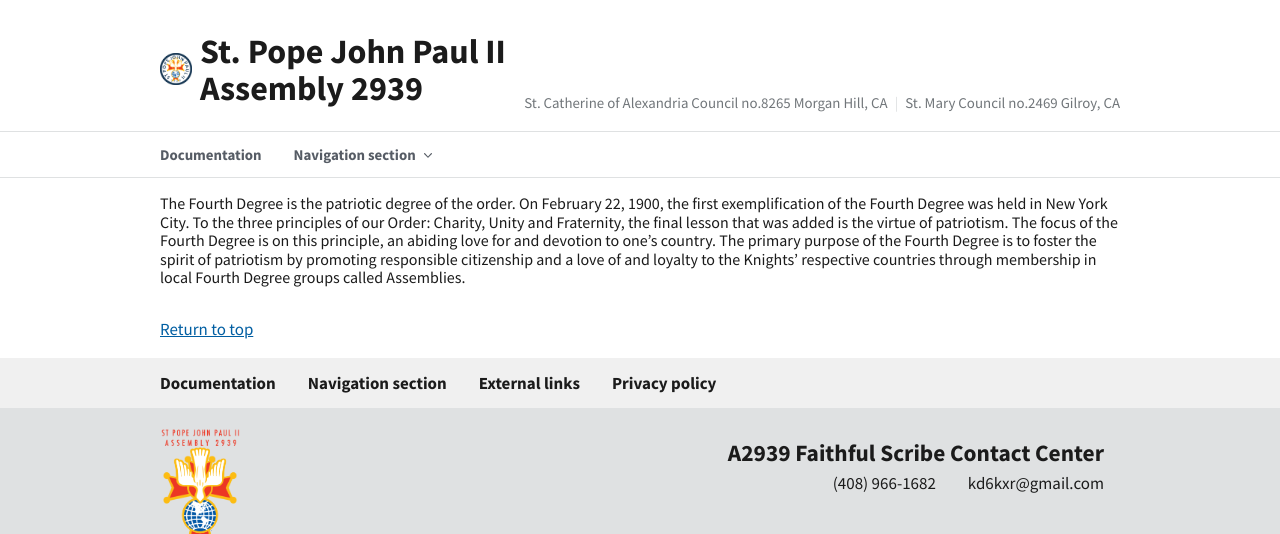
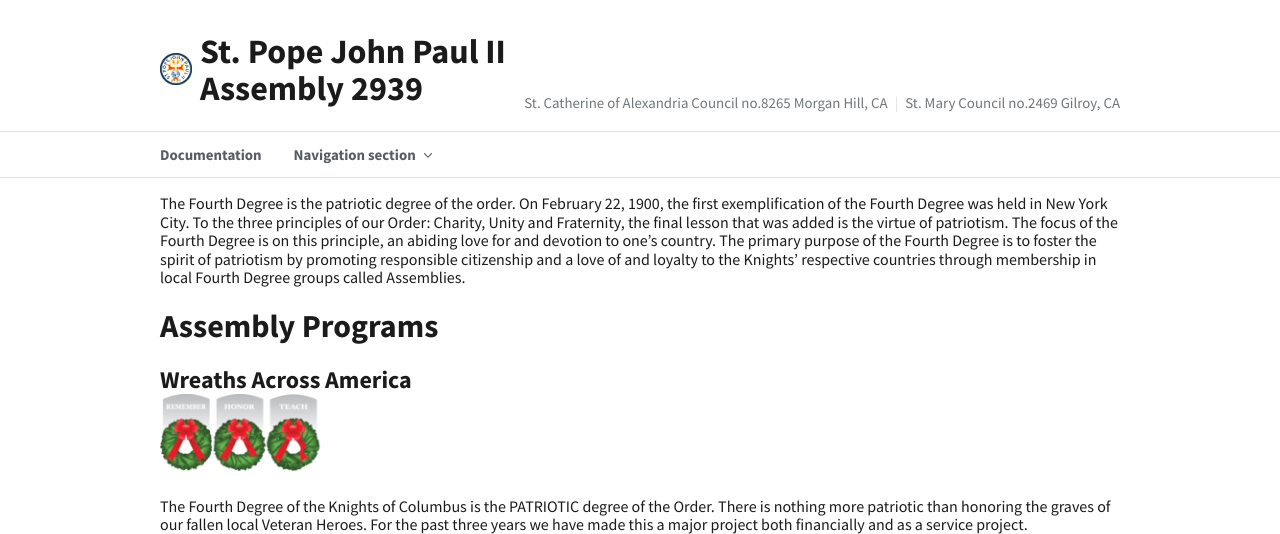
Before and after one commit to FNAV2939/A2939.github.io, a Jekyll site: the page built from index.md, in a window 1280 px wide. Shown: the top 534 px of the page. Built offline with Jekyll 4.4.1, drawn with Linux system fonts in a browser that asks for light colours; our own code applies the rules of GitHub Pages for plain Markdown files; some of the changed text lies outside the part shown; grey boxes are pictures that could not be loaded.

Commit message:
Update index.md

```diff
--- a/index.md
+++ b/index.md
@@ -1 +1,7 @@
 The Fourth Degree is the patriotic degree of the order. On February 22, 1900, the first exemplification of the Fourth Degree was held in New York City. To the three principles of our Order: Charity, Unity and Fraternity, the final lesson that was added is the virtue of patriotism. The focus of the Fourth Degree is on this principle, an abiding love for and devotion to one's country. The primary purpose of the Fourth Degree is to foster the spirit of patriotism by promoting responsible citizenship and a love of and loyalty to the Knights' respective countries through membership in local Fourth Degree groups called Assemblies.
+
+# Assembly Programs
+## Wreaths Across America ![Wreaths Across America](assets/img/waa.png)
+The Fourth Degree of the Knights of Columbus is the PATRIOTIC degree of the Order. There is nothing more patriotic than honoring the graves of our fallen local Veteran Heroes. For the past three years we have made this a major project both financially and as a service project.
+## Chalice Program ![Chalise Program](assets/img/chalise2.png)
+The Chalice program is available to any member of the assembly. Members who join the program agree to purchase a chalice to be given to a priest after the passing of the member. The members name is engraved on the base of the chalice as a memorial to that member. Please contact the worthy Comptroller to take part in this program.
```
